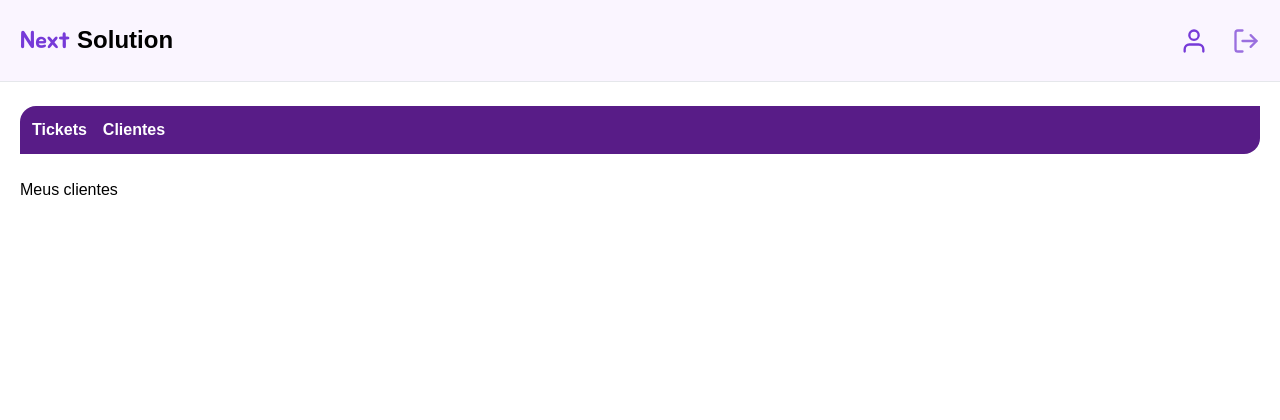
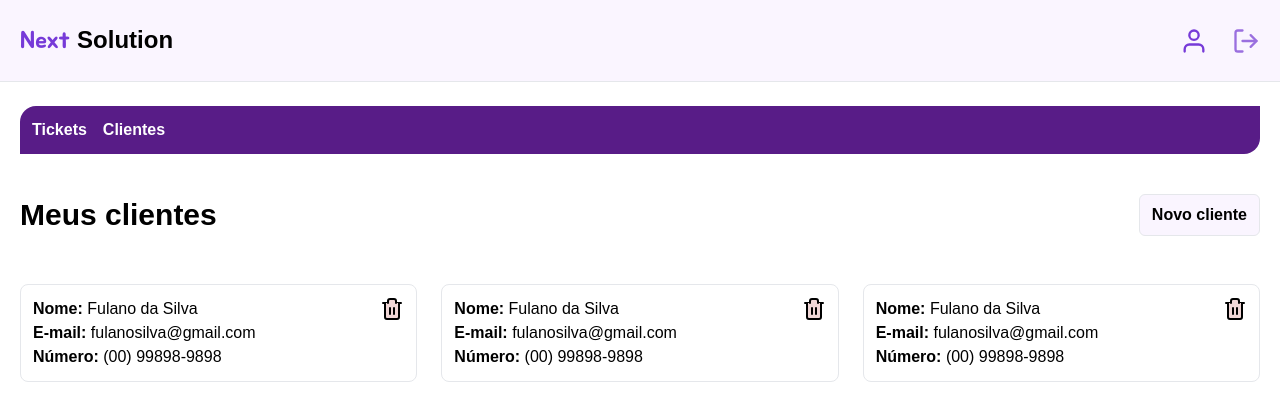
Before and after one commit to luhoro/nextsolution, a Next.js app: page /dashboard/customer in a window 1280 px wide. Shown: the top 420 px of the page. Built offline with nearby package versions, Linux system fonts and the light colour scheme; no server answers; sample sign-in values are in the browser's storage; a web font is replaced by a local one.

Commit message:
Feat: 'My clients' page

```diff
--- a/src/app/dashboard/components/ticket.tsx
+++ b/src/app/dashboard/components/ticket.tsx
@@ -13,11 +13,11 @@ const Ticket = () => {
         </td>
 
         <td className="table-cell">
-          <button className="hover:scale-125 duration-200">
+          <button className="hover:-translate-y-1 duration-200">
             <FiTrash2 fill="#F0D6D6" size={24} />
           </button>
 
-          <button className="hover:scale-125 duration-200 ml-2">
+          <button className="hover:-translate-y-1 duration-200 ml-2">
             <FiFile fill="#D6E0F1" size={24} />
           </button>
         </td>
--- /dev/null
+++ b/src/app/dashboard/customer/components/card.tsx
@@ -0,0 +1,27 @@
+import { FiTrash2 } from "react-icons/fi"
+
+const Card = () => {
+  return (
+    <article className="w-full justify-between items-start flex p-3 border rounded-lg hover:bg-gray-50 duration-200">
+      <div>
+        <h2>
+          <span className="font-bold">Nome: </span> Fulano da Silva
+        </h2>
+
+        <p>
+          <span className="font-bold">E-mail: </span> fulanosilva@gmail.com
+        </p>
+
+        <p>
+          <span className="font-bold">Número: </span> (00) 99898-9898
+        </p>
+      </div>
+
+      <button className="w-fit  hover:-translate-y-1 duration-200 rounded-md font-bold">
+        <FiTrash2 fill="#F0D6D6" size={24} />
+      </button>
+    </article>
+  )
+}
+
+export default Card
--- /dev/null
+++ b/src/app/dashboard/customer/new/page.tsx
@@ -0,0 +1,16 @@
+import Container from "@/components/container"
+import Link from "next/link"
+
+const NewCustomer = () => {
+  return (
+    <Container>
+      <main>
+        <div className="fpy-4 mb-8 ">
+          <h1 className="text-3xl font-bold">Novo cliente</h1>
+        </div>
+      </main>
+    </Container>
+  )
+}
+
+export default NewCustomer
--- a/src/app/dashboard/customer/page.tsx
+++ b/src/app/dashboard/customer/page.tsx
@@ -1,9 +1,11 @@
-import Container from "@/components/container";
-import { authOptions } from "@/lib/auth";
-import { getServerSession } from "next-auth";
-import { redirect } from "next/navigation";
+import Container from "@/components/container"
+import { authOptions } from "@/lib/auth"
+import { getServerSession } from "next-auth"
+import Link from "next/link"
+import { redirect } from "next/navigation"
 
-import React from 'react'
+import React from "react"
+import Card from "./components/card"
 
 const Customer = async () => {
   const session = await getServerSession(authOptions)
@@ -15,7 +17,21 @@ const Customer = async () => {
   return (
     <Container>
       <main>
-        <h1>Meus clientes</h1>
+        <div className="flex items-center justify-between py-4 mb-8 ">
+          <h1 className="text-3xl font-bold">Meus clientes</h1>
+          <Link
+            href="/dashboard/customer/new"
+            className="px-3 py-2 rounded-md border bg-purple-50 hover:bg-purple-100 font-bold duration-200"
+          >
+            Novo cliente
+          </Link>
+        </div>
+
+        <section className="grid grid-cols-1 gap-6 sm:grid-cols-2 lg:grid-cols-3">
+          <Card />
+          <Card />
+          <Card />
+        </section>
       </main>
     </Container>
   )
--- a/src/app/dashboard/page.tsx
+++ b/src/app/dashboard/page.tsx
@@ -19,7 +19,7 @@ const Dashboard = async () => {
           <h1 className="text-3xl font-bold">Tickets</h1>
           <Link
             href="/dashboard/new"
-            className="px-2 py-1 rounded-md border bg-purple-50 hover:bg-purple-100 font-bold duration-200"
+            className="px-3 py-2  rounded-md border bg-purple-50 hover:bg-purple-100 font-bold duration-200"
           >
             Abrir ticket
           </Link>
```
